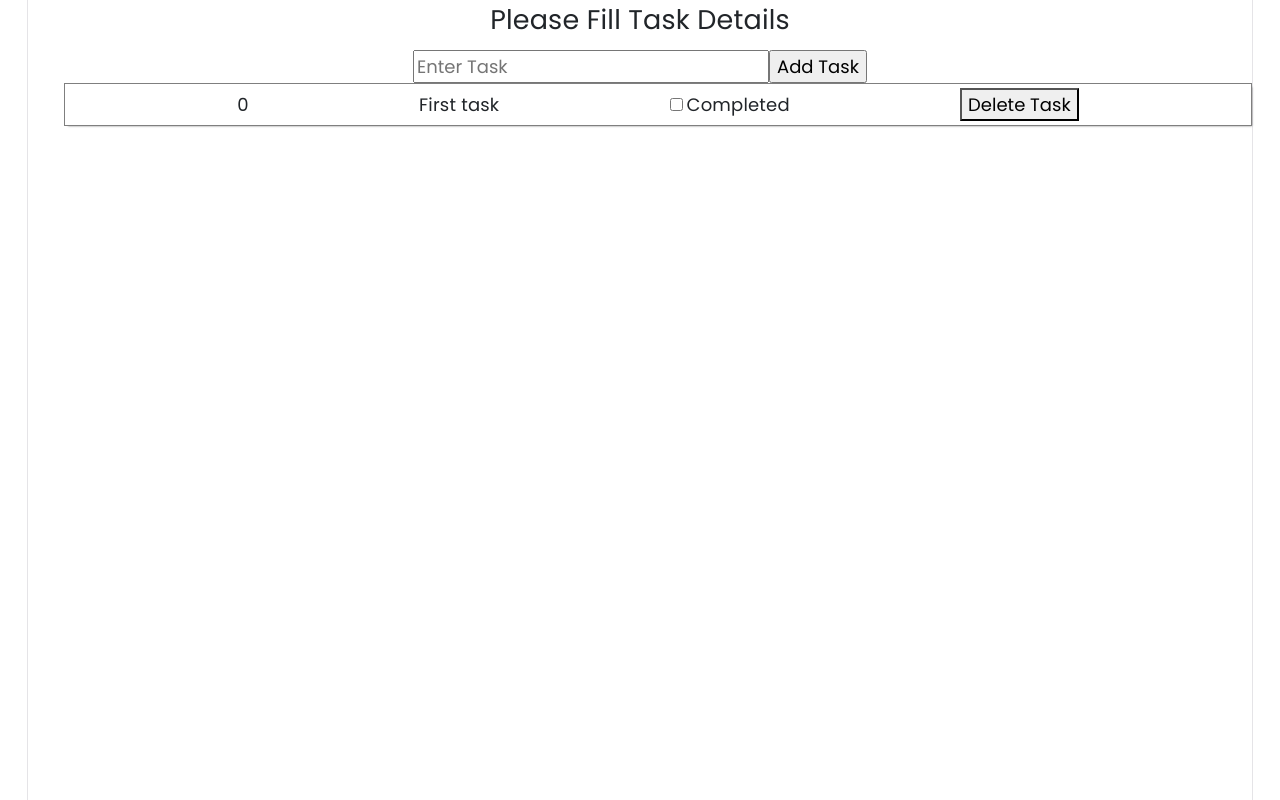
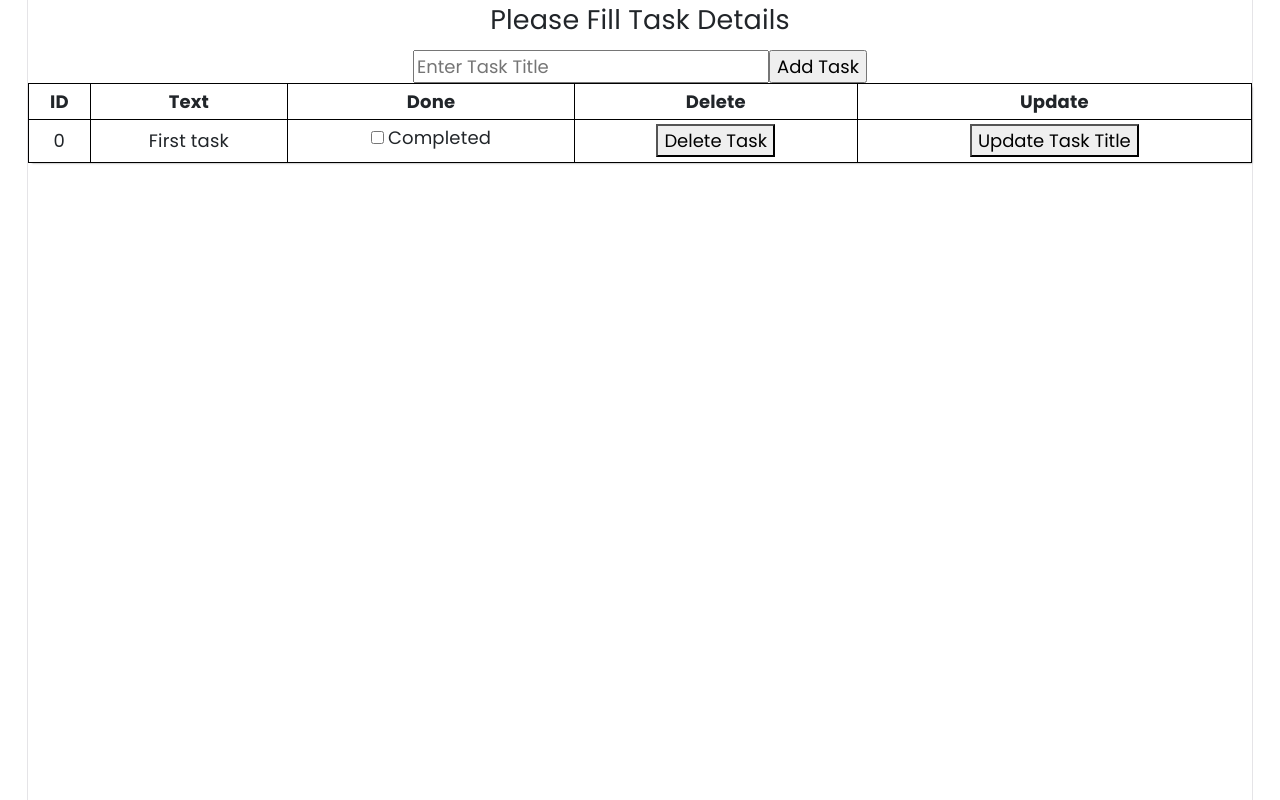
Before and after one commit to kelechiorunta/react_training, a React (Vite) app: page / in a window 1280 px wide. Built offline with nearby package versions, Linux system fonts and the light colour scheme; no server answers; a web font is replaced by a local one.

Commit message:
update tabular styling of tasks

```diff
--- a/src/components/useReducer/Task.tsx
+++ b/src/components/useReducer/Task.tsx
@@ -14,12 +14,12 @@ export default function Task() {
   const idRef = useRef<number>(0);
 
   const handleAddTask = (e: React.SubmitEvent<HTMLFormElement>) => {
-    // idRef.current = inputTask.id;
     e.preventDefault();
+    idRef.current = tasks[tasks.length - 1].id as number;
     try {
       dispatch({
         type: "ADD_TASK",
-        id: idRef.current++,
+        id: idRef.current,
         text: inputTask.text,
         done: false,
       });
@@ -31,6 +31,15 @@ export default function Task() {
   const handleDelete = (id: number) => {
     try {
       dispatch({ type: "REMOVE_TASK", id: id });
+    } catch (error) {
+      console.error(error instanceof Error ? error.message : error);
+    }
+  };
+
+  const handleUpdate = (id: number) => {
+    try {
+      dispatch({ type: "UPDATE_TASK", id: id, text: inputTask.text });
+      console.log("Tasks", tasks);
     } catch (error) {
       console.error(error instanceof Error ? error.message : error);
     }
@@ -48,13 +57,29 @@ export default function Task() {
             type="text"
             value={inputTask.text}
             name="text"
-            placeholder="Enter Task"
+            placeholder="Enter Task Title"
             onChange={handleChange}
           />
           <input type="submit" value={"Add Task"} />
         </form>
       </fieldset>
-      <ul>
+      <table
+        border={1}
+        style={{
+          borderCollapse: "collapse",
+          width: "100%",
+          border: "1px solid black",
+          padding: 4,
+          boxShadow: "2px 2px 2px -2px rgba(0,0,0,0.5)",
+        }}
+      >
+        <tr>
+          <th>ID</th>
+          <th>Text</th>
+          <th>Done</th>
+          <th>Delete</th>
+          <th>Update</th>
+        </tr>
         {tasks.map((task, index) => (
           <Todo
             key={index}
@@ -62,9 +87,10 @@ export default function Task() {
             text={task.text}
             done={task.done}
             handleDelete={handleDelete}
+            handleUpdate={handleUpdate}
           />
         ))}
-      </ul>
+      </table>
     </div>
   );
 }
--- a/src/components/useReducer/Todo.tsx
+++ b/src/components/useReducer/Todo.tsx
@@ -1,19 +1,13 @@
 export default function Todo({ ...props }) {
   return (
-    <div
-      style={{
-        display: "flex",
-        gap: 2,
-        justifyContent: "space-evenly",
-        alignItems: "center",
-        padding: 4,
-        border: "1px solid rgba(0,0,0,0.5)",
-        boxShadow: "2px 2px 2px -2px rgba(0,0,0,0.5)",
-      }}
-    >
-      <p>{props.id}</p>
-      <p>{props.text}</p>
-
+    <tr>
+      <td>
+        <p style={{ textAlign: "center" }}>{props.id}</p>
+      </td>
+      <td>
+        <p style={{ textAlign: "center" }}>{props.text}</p>
+      </td>
+      <td>
         <label htmlFor="completed" style={{ display: "inline-flex", gap: 4 }}>
           <input
             checked={props.done}
@@ -24,8 +18,19 @@ export default function Todo({ ...props }) {
           />
           Completed
         </label>
-
-      <button onClick={() => props.handleDelete(props.id)}> Delete Task</button>
-    </div>
+      </td>
+      <td>
+        <button onClick={() => props.handleDelete(props.id)}>
+          {" "}
+          Delete Task
+        </button>
+      </td>
+      <td>
+        <button onClick={() => props.handleUpdate(props.id)}>
+          {" "}
+          Update Task Title
+        </button>
+      </td>
+    </tr>
   );
 }
--- a/src/components/useReducer/task.css
+++ b/src/components/useReducer/task.css
@@ -3,3 +3,12 @@ task {
   /* display: inline; */
   /* opacity: 0; */
 }
+
+table,
+th,
+td {
+  border: 1px solid black;
+  border-collapse: collapse;
+  padding: 4px;
+  text-align: center;
+}
--- a/src/components/useReducer/taskReducer.ts
+++ b/src/components/useReducer/taskReducer.ts
@@ -24,6 +24,14 @@ const taskReducer = (state: task[], action: actionType) => {
     case "REMOVE_TASK": {
       return state.filter((task) => task.id !== action.id);
     }
+    case "UPDATE_TASK": {
+      return state.map((task) => {
+        if (task.id === action.id) {
+          return { ...task, text: action.text };
+        }
+        return task;
+      });
+    }
     default:
       throw new Error("No action defined");
   }
```
Lines whose indentation alone changed are shown as unchanged.
